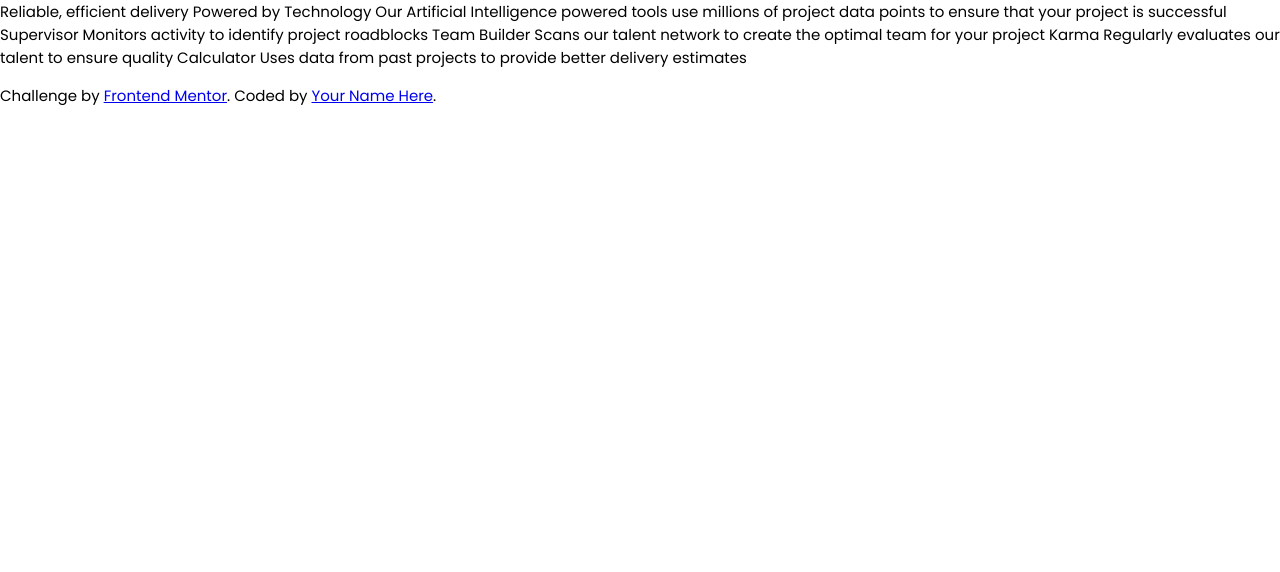
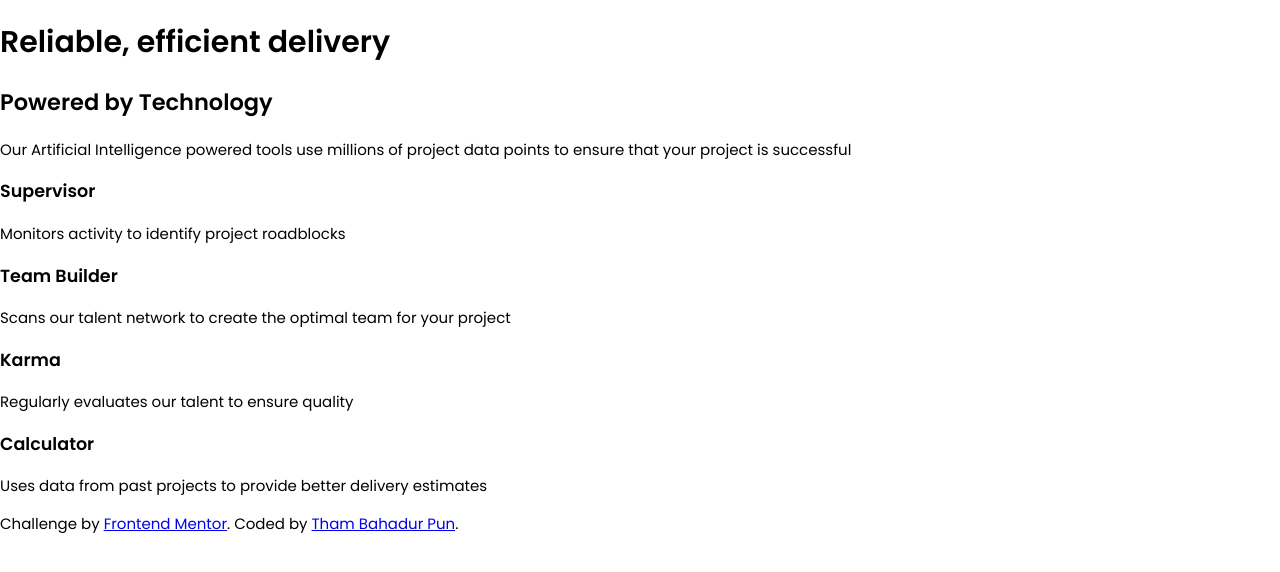
Before and after one commit to Tham-Bahadur-Pun/four-card-feature, a plain HTML site: page index.html in a window 1280 px wide. Drawn offline with Linux system fonts and the light colour scheme.

Commit message:
setup finished

```diff
--- a/index.html
+++ b/index.html
@@ -16,20 +16,45 @@
     <link rel="stylesheet" href="./style.css" />
   </head>
   <body>
-    Reliable, efficient delivery Powered by Technology Our Artificial
-    Intelligence powered tools use millions of project data points to ensure
-    that your project is successful Supervisor Monitors activity to identify
-    project roadblocks Team Builder Scans our talent network to create the
-    optimal team for your project Karma Regularly evaluates our talent to ensure
-    quality Calculator Uses data from past projects to provide better delivery
-    estimates
+    <header>
+      <h1>Reliable, efficient delivery</h1>
+      <h2>Powered by Technology</h2>
+      <p>
+        Our Artificial Intelligence powered tools use millions of project data
+        points to ensure that your project is successful
+      </p>
+    </header>
+
+    <main>
+      <div>
+        <h3>Supervisor</h3>
+        <p>Monitors activity to identify project roadblocks</p>
+      </div>
+      <div>
+        <h3>Team Builder</h3>
+        <p>
+          Scans our talent network to create the optimal team for your project
+        </p>
+      </div>
+      <div>
+        <h3>Karma</h3>
+        <p>Regularly evaluates our talent to ensure quality</p>
+      </div>
+      <div>
+        <h3>Calculator</h3>
+        <p>Uses data from past projects to provide better delivery estimates</p>
+      </div>
+    </main>
 
     <footer>
       <p class="attribution">
         Challenge by
         <a href="https://www.frontendmentor.io?ref=challenge" target="_blank"
           >Frontend Mentor</a
-        >. Coded by <a href="#">Your Name Here</a>.
+        >. Coded by
+        <a href="https://www.frontendmentor.io/profile/Tham-Bahadur-Pun"
+          >Tham Bahadur Pun</a
+        >.
       </p>
     </footer>
   </body>
```
